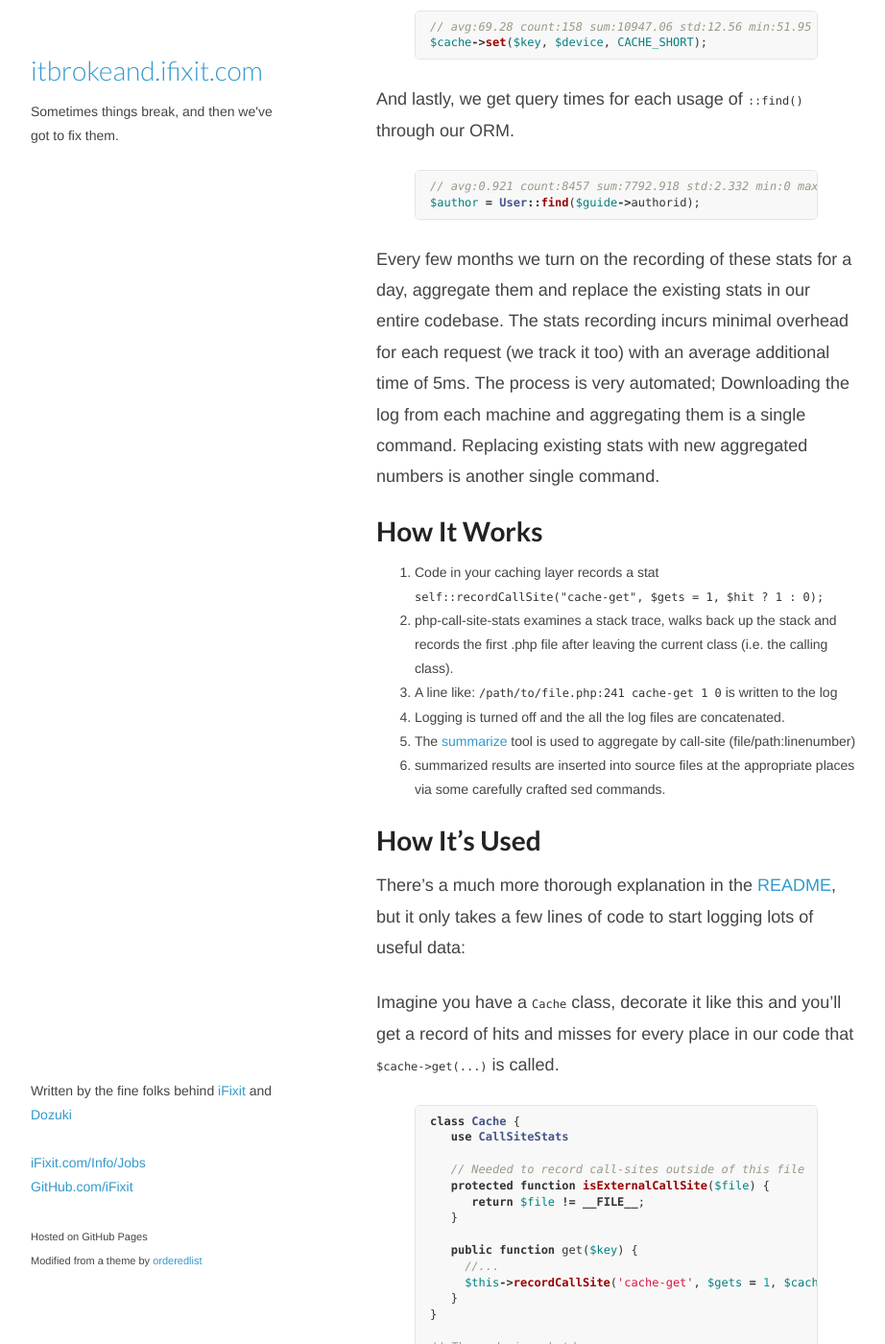
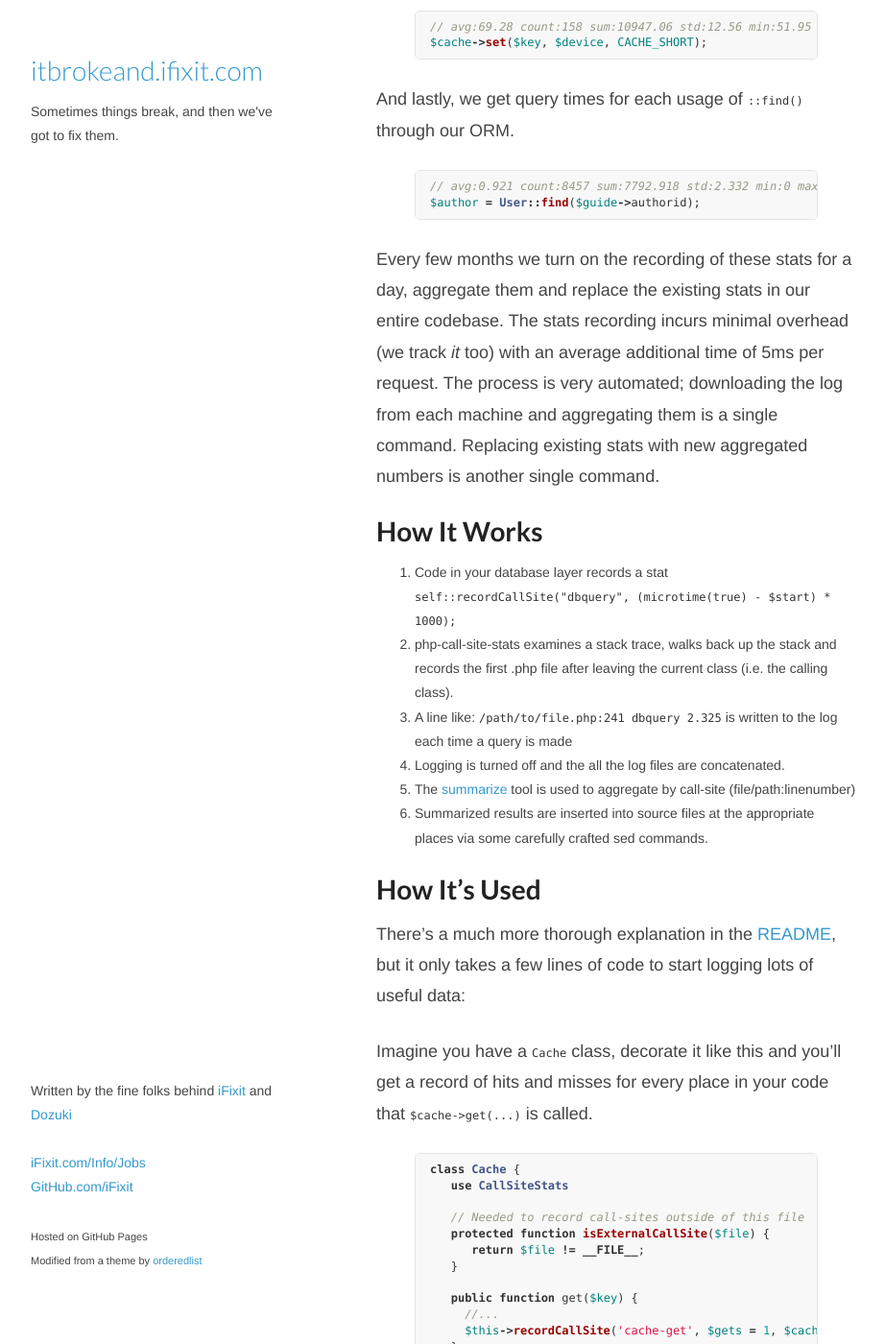
Before and after one commit to iFixit/itbrokeand.ifixit.com, a Jekyll site: the page built from _posts/2014-04-01-introducing-php-call-site-stats.md, in a window 1280 px wide and 1400 px high, scrolled down 862 px. Shown: the whole window at 96% size, without its empty margins (178-1100 px from the left). Built offline with Jekyll 4.4.1, drawn with Linux system fonts in a browser that asks for light colours; Markdown is read by kramdown in place of the engine named in the settings; comment, search, counter and statistics services are not loaded.

Commit message:
Post: php-call-site-stats - adjust grammar
Fix some grammar incosistencies, reword a sentence or two, add some
small details.

```diff
--- a/_posts/2014-04-01-introducing-php-call-site-stats.md
+++ b/_posts/2014-04-01-introducing-php-call-site-stats.md
@@ -45,25 +45,27 @@ And lastly, we get query times for each usage of `::find()` through our ORM.
 $author = User::find($guide->authorid);
 {% endhighlight %}
 
-Every few months we turn on the recording of these stats for a day, aggregate
-them and replace the existing stats in our entire codebase. The stats recording
-incurs minimal overhead for each request (we track it too) with an average
-additional time of 5ms. The process is very automated; Downloading the log from
-each machine and aggregating them is a single command. Replacing existing
-stats with new aggregated numbers is another single command.
+Every few months we turn on the recording of these stats for a day,
+aggregate them and replace the existing stats in our entire codebase.
+The stats recording incurs minimal overhead
+(we track *it* too) with an average additional time of 5ms per request.
+The process is very automated;
+downloading the log from each machine and aggregating them is a single command.
+Replacing existing stats with new aggregated numbers is another single command.
 
 # How It Works
 
-1. Code in your caching layer records a stat
-   `self::recordCallSite("cache-get", $gets = 1, $hit ? 1 : 0);`
+1. Code in your database layer records a stat
+   `self::recordCallSite("dbquery", (microtime(true) - $start) * 1000);`
 1. php-call-site-stats examines a stack trace, walks back up the stack and
    records the first .php file after leaving the current class (i.e. the calling
    class).
-1. A line like: `/path/to/file.php:241 cache-get 1 0` is written to the log
+1. A line like: `/path/to/file.php:241 dbquery 2.325` is written to the log
+   each time a query is made
 1. Logging is turned off and the all the log files are concatenated.
 1. The [summarize] tool is used to aggregate by call-site
    (file/path:linenumber)
-1. summarized results are inserted into source files at the appropriate places
+1. Summarized results are inserted into source files at the appropriate places
    via some carefully crafted sed commands.
 
 # How It's Used
@@ -72,7 +74,7 @@ There's a much more thorough explanation in the [README], but it only takes a
 few lines of code to start logging lots of useful data:
 
 Imagine you have a `Cache` class, decorate it like this and you'll get a record
-of hits and misses for every place in our code that `$cache->get(...)` is
+of hits and misses for every place in your code that `$cache->get(...)` is
 called.
 {% highlight php startinline %}
 class Cache {
```
